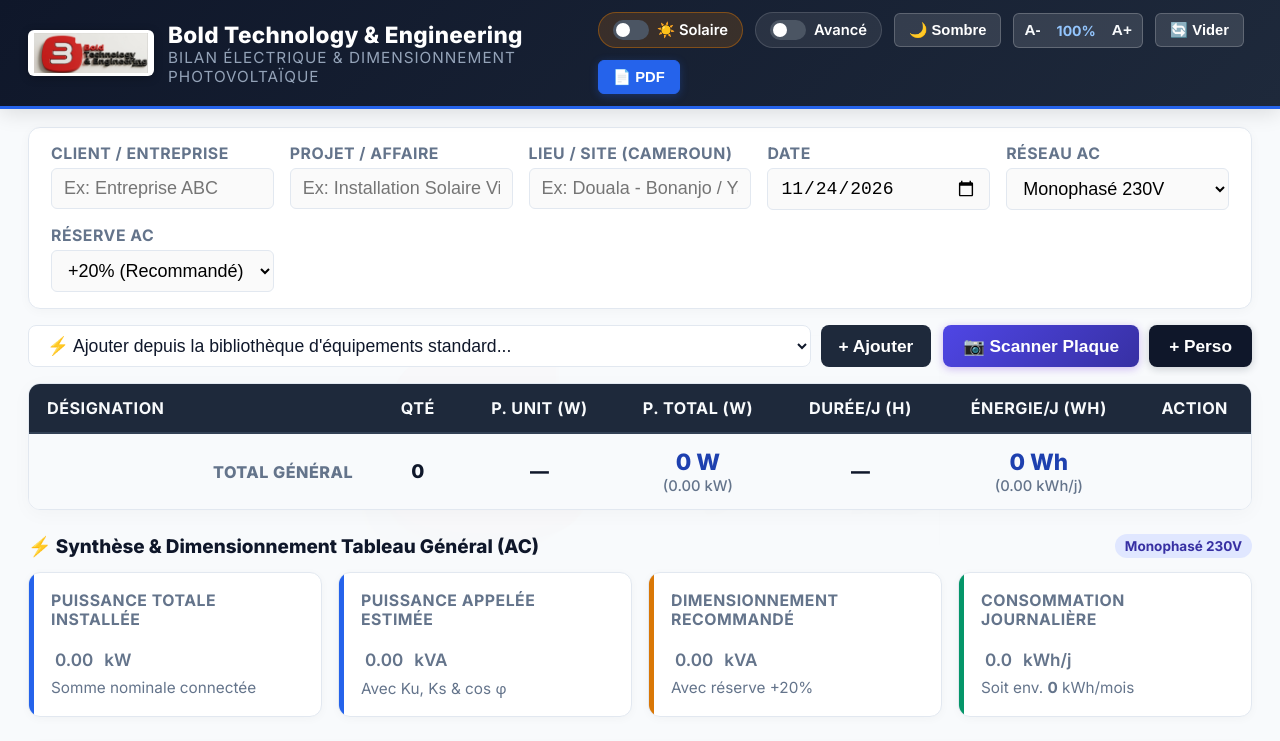
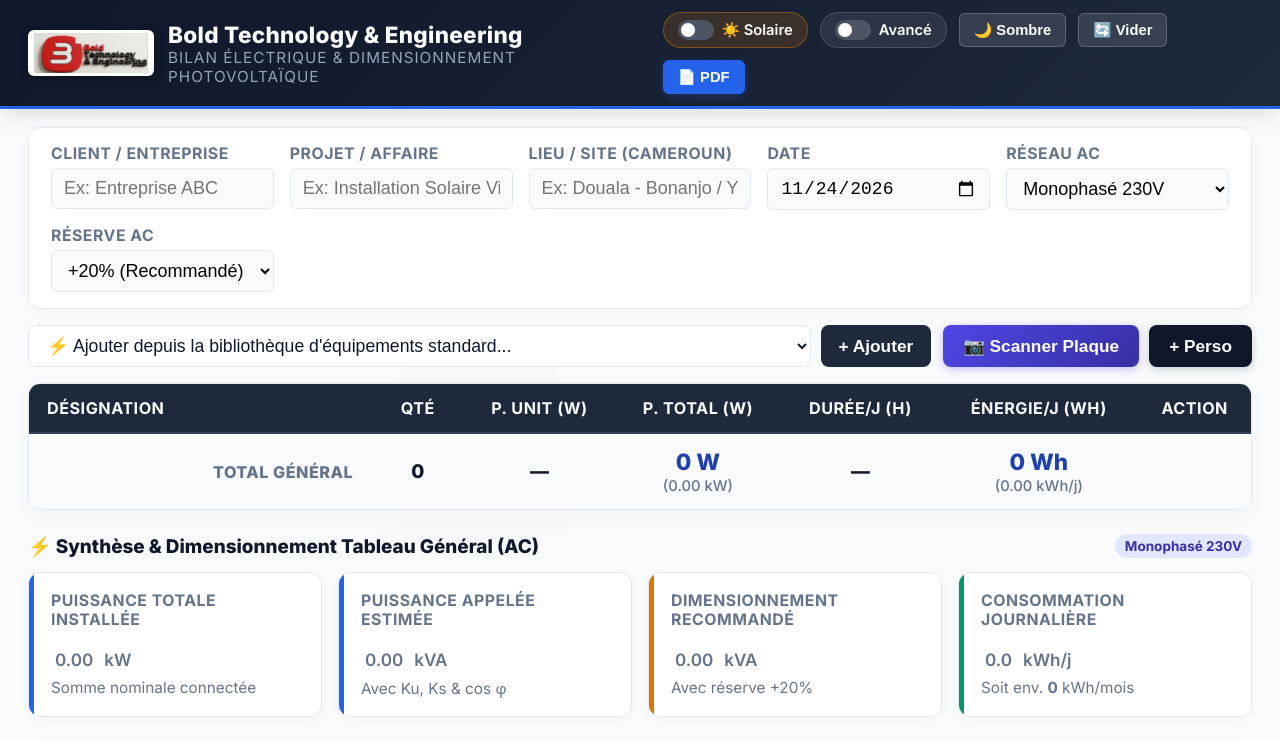
Before and after one commit to ullrich-sylva/bilan-de-puissance, a plain HTML site: page index.html in a window 1280 px wide. Shown: the top 741 px of the page. Drawn offline with Linux system fonts and the light colour scheme.

Commit message:
Retrait du controleur A-/A+ tout en conservant la taille de police actuelle

```diff
--- a/index.html
+++ b/index.html
@@ -243,43 +243,6 @@
     .switch-solar input:checked + .slider { background-color: #d97706; }
     input:checked + .slider:before { transform: translateX(16px); }
 
-    /* Contrôleur de taille de police (Accessibilité & Confort oculaire) */
-    .font-size-control {
-      display: inline-flex;
-      align-items: center;
-      background: rgba(255, 255, 255, 0.12);
-      border: 1px solid rgba(255, 255, 255, 0.22);
-      border-radius: 6px;
-      overflow: hidden;
-      height: 35px;
-    }
-    .btn-font-size {
-      background: transparent;
-      color: #f8fafc;
-      border: none;
-      padding: 0 10px;
-      height: 100%;
-      font-weight: 700;
-      font-size: 0.85rem;
-      cursor: pointer;
-      transition: background 0.15s;
-    }
-    .btn-font-size:hover {
-      background: rgba(255, 255, 255, 0.22);
-    }
-    .btn-font-size:active {
-      background: rgba(255, 255, 255, 0.35);
-    }
-    .font-size-indicator {
-      color: #93c5fd;
-      font-size: 0.78rem;
-      font-weight: 700;
-      padding: 0 6px;
-      user-select: none;
-      min-width: 44px;
-      text-align: center;
-    }
-
     .btn-header {
       background: rgba(255,255,255,0.12);
       color: #fff;
@@ -1120,13 +1083,6 @@
       <button class="btn-header" id="themeToggleBtn" onclick="toggleTheme()" title="Basculer Mode Sombre / Mode Clair pour soulager les yeux">
         🌙 Sombre
       </button>
-
-      <!-- Contrôleur de Taille de Police (A- / A+) -->
-      <div class="font-size-control" title="Ajuster la taille du texte pour le confort des yeux">
-        <button type="button" class="btn-font-size" onclick="changerTaillePolice(-1)" title="Diminuer le texte (A-)">A-</button>
-        <span id="fontSizeIndicator" class="font-size-indicator" title="Taille actuelle de la police">100%</span>
-        <button type="button" class="btn-font-size" onclick="changerTaillePolice(1)" title="Agrandir le texte (A+)">A+</button>
-      </div>
 
       <button class="btn-header" onclick="reinitialiserBilan()" title="Remettre à zéro">
         🔄 Vider
@@ -1583,42 +1539,8 @@
       }
     }
 
-    /* ── GESTION DE LA TAILLE DE POLICE (CONFORT VISUEL) ── */
-    let currentFontSizePercent = 100;
-    const fontLevels = [85, 92, 100, 110, 120, 130];
-
-    function changerTaillePolice(delta) {
-      let idx = fontLevels.indexOf(currentFontSizePercent);
-      if (idx === -1) idx = 2; // 100%
-      let nextIdx = Math.max(0, Math.min(fontLevels.length - 1, idx + delta));
-      currentFontSizePercent = fontLevels[nextIdx];
-      appliquerTaillePolice(currentFontSizePercent);
-      localStorage.setItem("bold_font_size", currentFontSizePercent);
-      afficherToast(`Taille du texte : ${currentFontSizePercent}%`);
-    }
-
-    function appliquerTaillePolice(percent) {
-      document.documentElement.style.fontSize = (18 * (percent / 100)) + "px";
-      const ind = document.getElementById("fontSizeIndicator");
-      if (ind) ind.textContent = percent + "%";
-    }
-
-    function initialiserTaillePolice() {
-      const saved = localStorage.getItem("bold_font_size");
-      if (saved) {
-        const val = parseInt(saved, 10);
-        if (!isNaN(val) && fontLevels.includes(val)) {
-          currentFontSizePercent = val;
-          appliquerTaillePolice(currentFontSizePercent);
-          return;
-        }
-      }
-      appliquerTaillePolice(100);
-    }
-
     window.onload = function() {
       initialiserTheme();
-      initialiserTaillePolice();
       const dateEl = document.getElementById("projDate");
       if (!dateEl.value) {
         dateEl.value = new Date().toISOString().split('T')[0];
@@ -2540,7 +2462,6 @@
       }
 
       initialiserTheme();
-      initialiserTaillePolice();
       calculerTout();
     }
 
```
